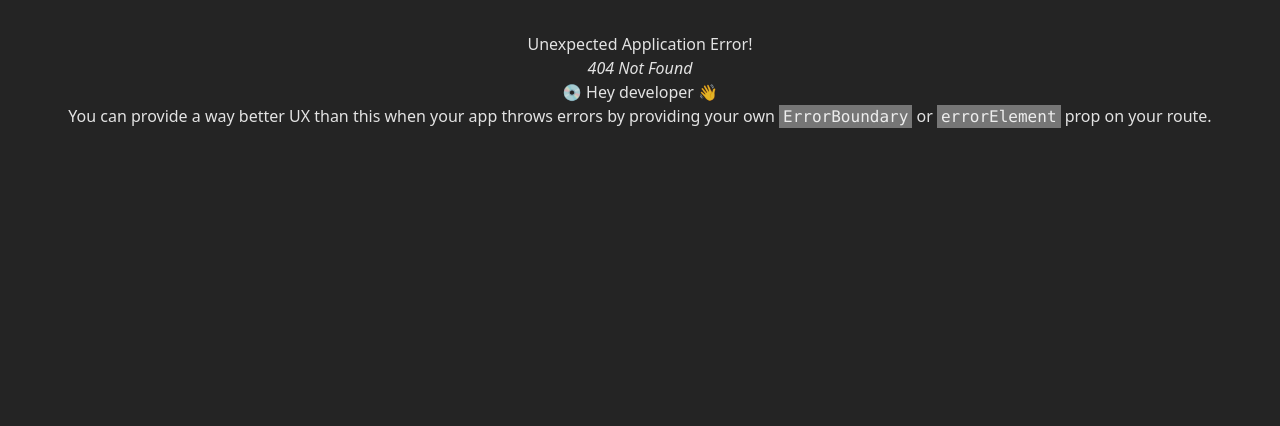
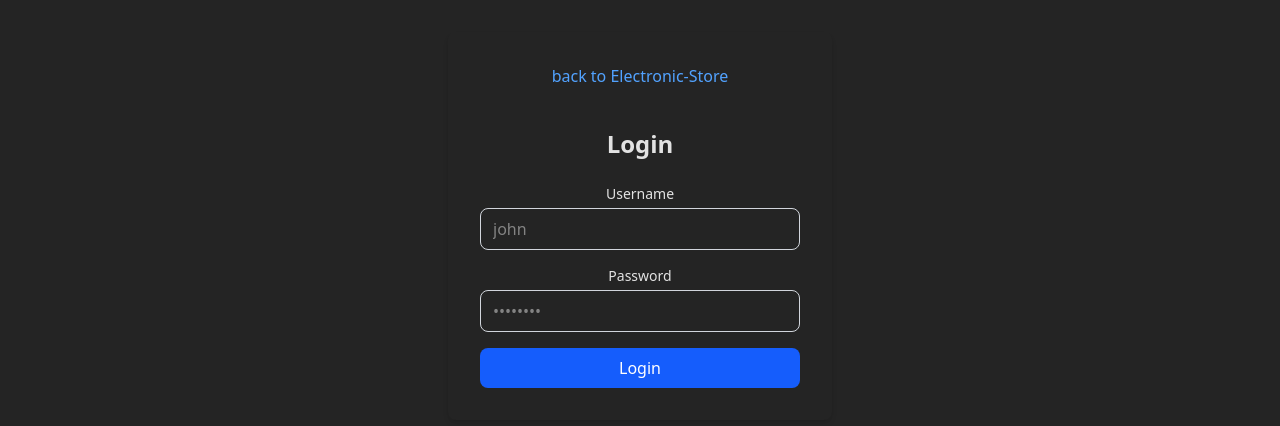
Before and after one commit to RizwanMushtaq/ElectronicStore, a React (Vite) app in the folder frontend-app/: page /login in a window 1280 px wide. Before the commit this address had no page. Shown: the top 426 px of the page. Built offline with nearby package versions, Linux system fonts and the light colour scheme.

Commit message:
react added header, login

```diff
--- /dev/null
+++ b/frontend-app/src/components/Header.tsx
@@ -0,0 +1,24 @@
+import { useNavigate } from "react-router";
+
+const Header: React.FC = () => {
+  const navigate = useNavigate();
+
+  return (
+    <header className="shadow-md">
+      <div className="container mx-auto flex justify-between items-center py-4 px-6">
+        <h1 onClick={() => navigate("/")} className="text-2xl font-bold">
+          Electronic-Store
+        </h1>
+
+        <button
+          onClick={() => (window.location.href = "/login")}
+          className="bg-blue-600 text-white px-4 py-2 rounded-lg hover:bg-blue-700 transition"
+        >
+          Login
+        </button>
+      </div>
+    </header>
+  );
+};
+
+export default Header;
--- /dev/null
+++ b/frontend-app/src/components/Login.tsx
@@ -0,0 +1,43 @@
+import { useNavigate } from "react-router";
+
+const Login: React.FC = () => {
+  const navigate = useNavigate();
+  return (
+    <div className="flex justify-center items-center">
+      <div className="shadow-md rounded-lg p-8 w-full max-w-sm">
+        <h4
+          onClick={() => navigate("/")}
+          className="font-light mb-10 text-blue-400 cursor-pointer"
+        >
+          back to Electronic-Store
+        </h4>
+        <h2 className="text-2xl font-bold text-center mb-6">Login</h2>
+        <div className="space-y-4">
+          <div>
+            <label className="block text-sm font-medium mb-1">Username</label>
+            <input
+              type="email"
+              placeholder="john"
+              className="w-full border border-gray-300 rounded-lg px-3 py-2 focus:outline-none focus:ring-2 focus:ring-blue-500"
+            />
+          </div>
+
+          <div>
+            <label className="block text-sm font-medium mb-1">Password</label>
+            <input
+              type="password"
+              placeholder="••••••••"
+              className="w-full border border-gray-300 rounded-lg px-3 py-2 focus:outline-none focus:ring-2 focus:ring-blue-500"
+            />
+          </div>
+
+          <button className="w-full bg-blue-600 text-white px-4 py-2 rounded-lg hover:bg-blue-700 transition">
+            Login
+          </button>
+        </div>
+      </div>
+    </div>
+  );
+};
+
+export default Login;
--- /dev/null
+++ b/frontend-app/src/components/Products.tsx
@@ -0,0 +1,26 @@
+import { useGetProducts, type Product } from "../hooks/useGetProducts";
+
+const Products: React.FC = () => {
+  const { data, isLoading, error } = useGetProducts();
+
+  if (isLoading) return "Loading...";
+
+  if (error) return "An error has occurred: " + error.message;
+
+  return (
+    <div className="container mx-auto p-6">
+      <h2 className="text-2xl font-bold mb-4">Products</h2>
+      <div className="grid grid-cols-1 sm:grid-cols-2 lg:grid-cols-3 gap-6">
+        {data &&
+          data.content.map((item: Product) => (
+            <div key={item.id} className="border p-4 rounded-lg shadow">
+              <h3 className="text-xl font-semibold">{item.title}</h3>
+              <p className="text-gray-600">{item.description}</p>
+            </div>
+          ))}
+      </div>
+    </div>
+  );
+};
+
+export default Products;
--- a/frontend-app/src/pages/Home.tsx
+++ b/frontend-app/src/pages/Home.tsx
@@ -1,18 +1,11 @@
-import React from "react";
-import { useGetProducts } from "../hooks/useGetProducts";
+import Header from "../components/Header";
+import Products from "../components/Products";
 
 const Home: React.FC = () => {
-  const { data, isLoading, error } = useGetProducts();
-
-  if (isLoading) return "Loading";
-
-  if (error) return "An error has occurred: " + error.message;
-
   return (
     <>
-      <h1 className="text-2xl font-mono underline"> Electronic Store </h1>
-      {data &&
-        data.content.map((item) => <div key={item.id}>{item.title}</div>)}
+      <Header />
+      <Products />
     </>
   );
 };
--- a/frontend-app/src/routes.ts
+++ b/frontend-app/src/routes.ts
@@ -1,9 +1,14 @@
 import { createBrowserRouter } from "react-router";
 import Home from "./pages/Home";
+import Login from "./components/Login";
 
 export const router = createBrowserRouter([
   {
     path: "/",
     Component: Home,
   },
+  {
+    path: "/login",
+    Component: Login,
+  },
 ]);
```
